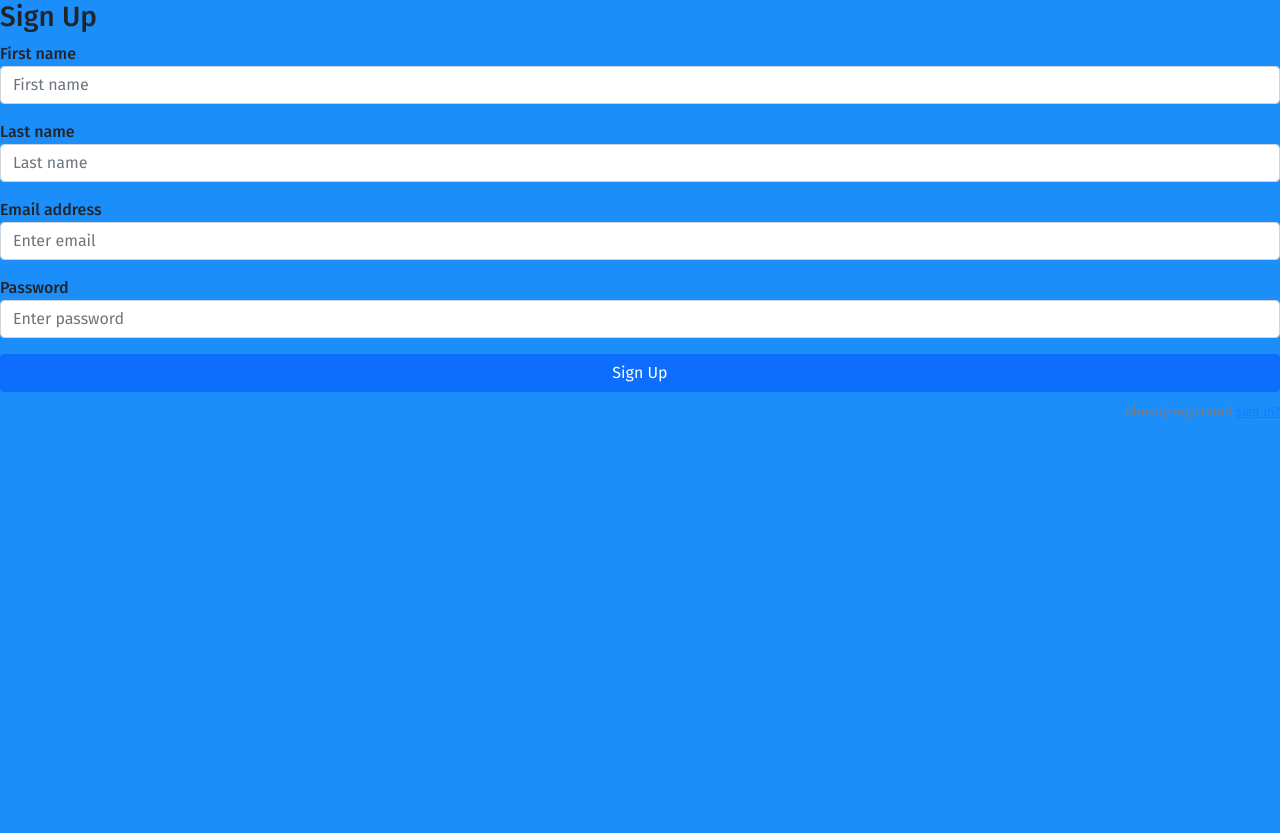
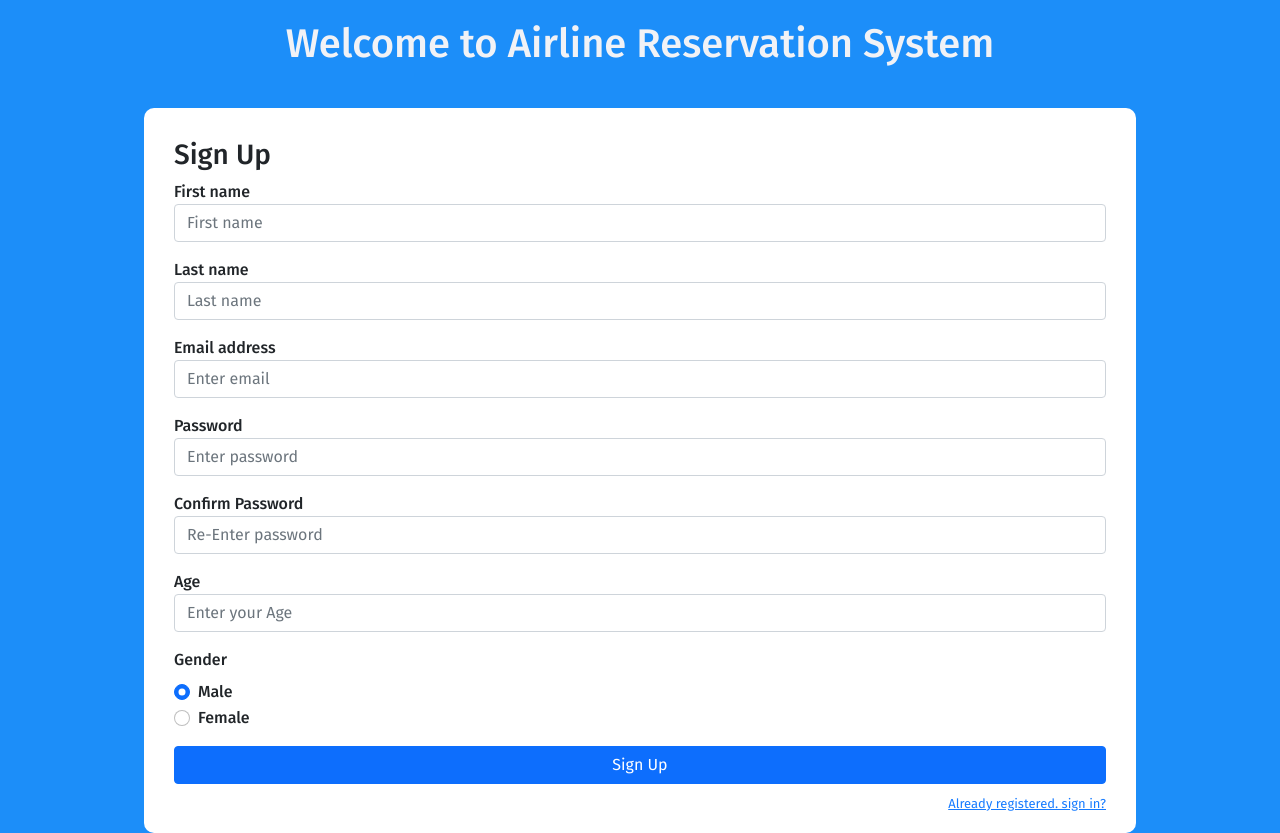
Before and after one commit to fazer1929/airline-reservation, a React (Create React App) app: page /signup in a window 1280 px wide. Before the commit the page ends 800 px from the top, so only its background shows below. Built offline with nearby package versions, Linux system fonts and the light colour scheme.

Commit message:
Register page details

```diff
--- a/src/App.js
+++ b/src/App.js
@@ -10,7 +10,7 @@ function App() {
   return (
     <Router>
       <Routes>
-        <Route exact path="/login" element={<Login />} />
+        <Route exact path="" element={<Login />} />
         <Route exact path="/signup" element={<Register />} />
       </Routes>
     </Router>
--- a/src/Login.jsx
+++ b/src/Login.jsx
@@ -28,14 +28,14 @@ function Login() {
         <h3>Sign In</h3>
 
         <div class="form-check mt-2">
-          <input class="form-check-input" onClick={() => toogleAdmin()} type="radio" name="flexRadioDefault" id="flexRadioDefault1" checked />
-          <label class="form-check-label" for="flexRadioDefault1">
+          <input class="form-check-input" onClick={() => toogleAdmin()} type="radio" name="radioUserAdmin" id="radioUser" checked />
+          <label class="form-check-label" for="radioAdmin">
             User
           </label>
         </div>
         <div class="form-check mb-2">
-          <input ref={radioRef} onClick={() => toogleAdmin()} class="form-check-input" type="radio" name="flexRadioDefault" id="flexRadioDefault2" />
-          <label class="form-check-label" for="flexRadioDefault2">
+          <input ref={radioRef} onClick={() => toogleAdmin()} class="form-check-input" type="radio" name="radioUserAdmin" id="radioAdmin" />
+          <label class="form-check-label" for="radioAdmin">
             Admin
           </label>
         </div>
--- a/src/Register.jsx
+++ b/src/Register.jsx
@@ -1,8 +1,25 @@
 import React from 'react'
+import { Link } from 'react-router-dom'
 
 function Register() {
+
+  const formStyle = {
+    "width": "80%",
+    "background": "#fff",
+    "padding": "30px",
+    "border-radius": "10px",
+    "margin": "auto",
+    "paddingBottom": "20px"
+  }
+  const containerStyle = {
+    "margin":"auto 20px"
+  }
     return (
-      <form>
+
+      <div style={containerStyle}>
+              <h1 style={{ "color": "#f1f2f6", "marginBottom": "40px", "fontSize": "2.5rem", "letterSpacing": '1.2', 'textAlign':'center', 'paddingTop': "20px" }}>Welcome to Airline Reservation System</h1>
+
+      <form style={formStyle}>
         <h3>Sign Up</h3>
         <div className="mb-3">
           <label>First name</label>
@@ -32,15 +49,48 @@ function Register() {
             placeholder="Enter password"
           />
         </div>
+        <div className="mb-3">
+          <label>Confirm Password</label>
+          <input
+            type="password"
+            className="form-control"
+            placeholder="Re-Enter password"
+          />
+        </div>
+        <div className="mb-3">
+          <label>Age</label>
+          <input
+            type="number"
+            className="form-control"
+            placeholder="Enter your Age"
+          />
+        </div>
+        <div className="mb-3">
+          <label>Gender</label>
+            <div class="form-check mt-2">
+              <input class="form-check-input" type="radio" name="radioGender" id="radioMale" checked />
+              <label class="form-check-label" for="radioMale">
+                Male
+              </label>
+            </div>
+            <div class="form-check mb-2">
+              <input class="form-check-input" type="radio" name="radioGender" id="radioFemale" />
+              <label class="form-check-label" for="radioFemale">
+                Female
+              </label>
+            </div>
+        </div>
         <div className="d-grid">
           <button type="submit" className="btn btn-primary">
             Sign Up
           </button>
         </div>
-        <p className="forgot-password text-right">
-          Already registered <a href="/sign-in">sign in?</a>
+        <p className="forgot-password text-right" >
+          <Link to={"/"}>Already registered. sign in?</Link>
+          {/* Already registered <a href="/sign-in">sign in?</a> */}
         </p>
       </form>
+      </div>
     )
   }
 
```
